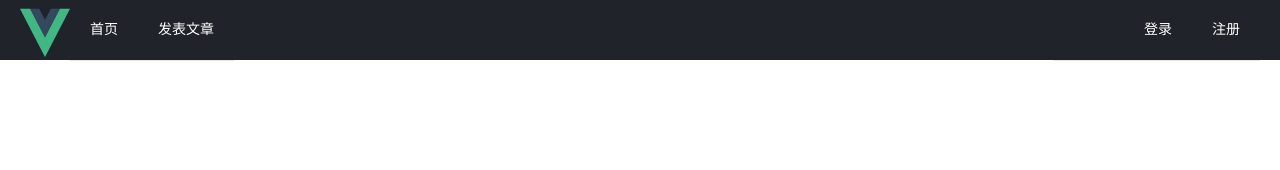
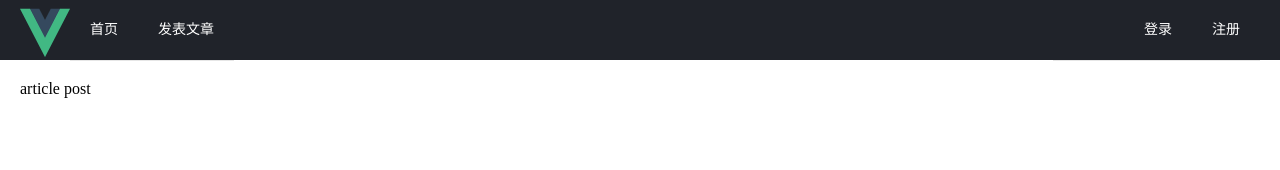
Before and after one commit to HuDaDa0/vue-permission, a Vue app: page /post in a window 1280 px wide. Shown: the top 170 px of the page. Built offline with nearby package versions, Linux system fonts and the light colour scheme.

Commit message:
初始化发表文章页面

```diff
--- a/src/views/Article/post.vue
+++ b/src/views/Article/post.vue
@@ -0,0 +1,13 @@
+<template>
+  <div>
+    article post
+  </div>
+</template>
+
+<script>
+export default {
+  name: "Article"
+};
+</script>
+
+<style lang="scss" scoped></style>
```
